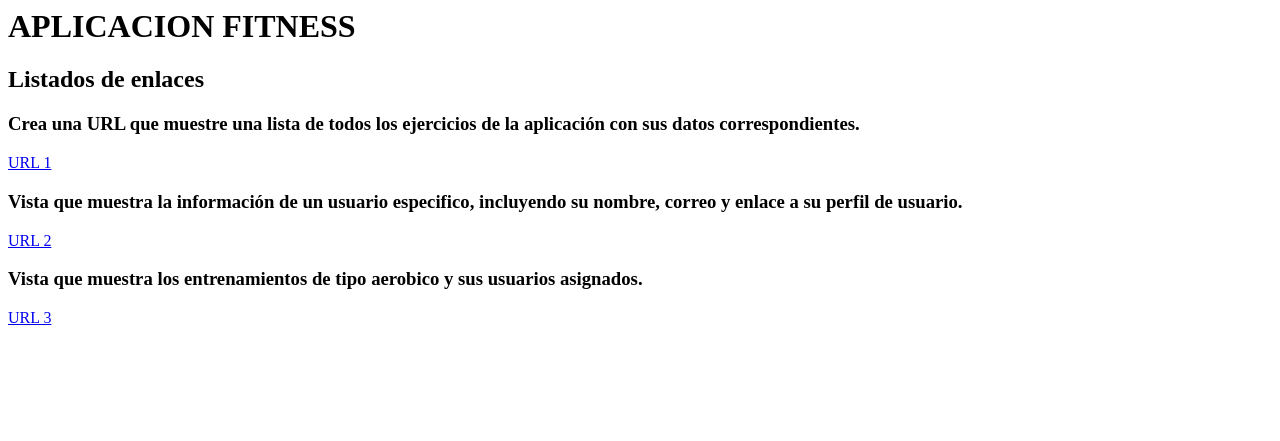
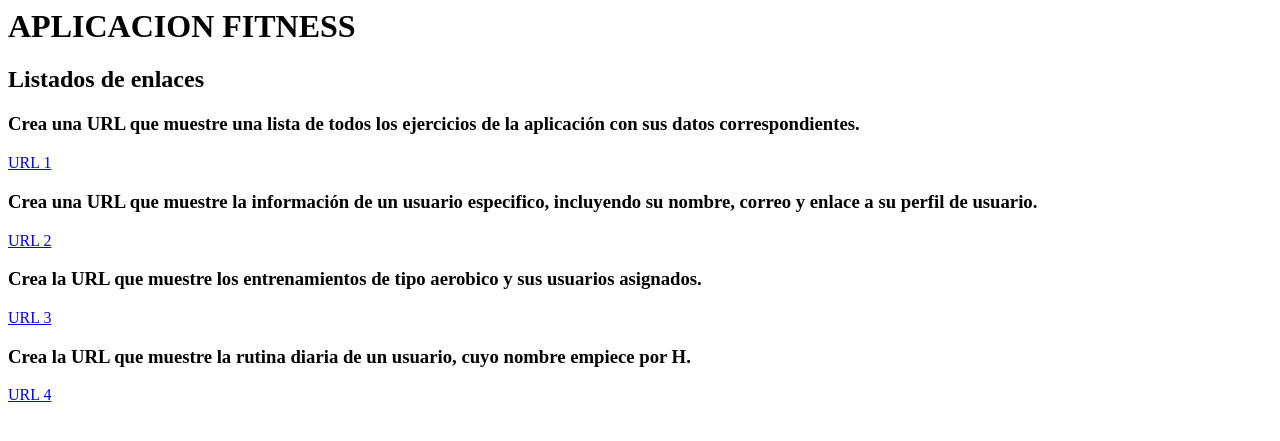
Before and after one commit to Gabbies20/App_Fitness, a Django app: page / in a window 1280 px wide. Shown: the top 441 px of the page. Run offline with Django 3.2, Linux system fonts and the light colour scheme.

Commit message:
URL 4 hecha

```diff
--- a/fitness/templates/fitness/entrenamientos_aerobicos.html
+++ b/fitness/templates/fitness/entrenamientos_aerobicos.html
@@ -16,7 +16,7 @@
                 <p><strong>Tipo de entrenamiento:</strong> {{ entrenamiento.get_tipo_display }}</p>
                 <p><strong>Usuarios:</strong> {{ entrenamiento.usuario }}</p>
                 <h3>Ejercicios:</h3>
-                <ul> <!--Entrenamiento tiene una relacion MAnytoMany con ejercicios-->
+                <ul> <!--Entrenamiento tiene una relacion ManytoMany con ejercicios-->
                     {% for ejercicio in entrenamiento.ejercicios.all %}
                         <p><strong>Ejercicio:</strong> {{ ejercicio.nombre }}</p>
 
--- a/fitness/templates/fitness/index.html
+++ b/fitness/templates/fitness/index.html
@@ -12,15 +12,21 @@
         </div>
         <div>
             <h3>
-                Vista que muestra la información de un usuario especifico, incluyendo su nombre, correo y enlace a su perfil de usuario.
+                Crea una URL que muestre la información de un usuario especifico, incluyendo su nombre, correo y enlace a su perfil de usuario.
             </h3>
             <a href=" {% url 'informacion_usuario'  %}">URL 2</a>
         </div>
         <div>
             <h3>
-                Vista que muestra los entrenamientos de tipo aerobico y sus usuarios asignados.
+                Crea la URL que muestre los entrenamientos de tipo aerobico y sus usuarios asignados.
             </h3>
             <a href=" {% url 'entrenamientos'  %}">URL 3</a>
+        </div>
+        <div>
+            <h3>
+                Crea la URL que muestre la rutina diaria de un usuario, cuyo nombre empiece por H.
+            </h3>
+            <a href=" {% url 'usuario_H'  %}">URL 4</a>
         </div>
 
     </body>
--- a/fitness/urls.py
+++ b/fitness/urls.py
@@ -6,5 +6,6 @@ urlpatterns = [
     path('ejercicios/listar',views.lista_ejercicios,name='lista_ejercicios'),
     path('informacion_usuario/',views.informacion_usuario,name='informacion_usuario'),
     path('perfil_usuario/<int:id_usuario>/',views.perfil_usuario,name='perfil_usuario'),
-    path('entrenamientos',views.entrenamiento_aerobico,name='entrenamientos')
+    path('entrenamientos',views.entrenamiento_aerobico,name='entrenamientos'),
+    path('usuario_H',views.usuario_con_h,name='usuario_H')
 ]
--- a/fitness/views.py
+++ b/fitness/views.py
@@ -1,5 +1,5 @@
 from django.shortcuts import render, get_object_or_404
-from .models import Ejercicio,Usuario,Perfil_de_Usuario,Entrenamiento
+from .models import Ejercicio,Usuario,Perfil_de_Usuario,Entrenamiento,RutinaDiaria
 
 # Create your views here.
 def index(request):
@@ -24,3 +24,9 @@ def perfil_usuario(request, id_usuario):
 def entrenamiento_aerobico(reques):
     entrenamientos = Entrenamiento.objects.prefetch_related('ejercicios').filter(tipo='AER')
     return render(reques,'fitness/entrenamientos_aerobicos.html',{'entrenamientos_mostrar':entrenamientos})
+
+
+def usuario_con_h(request):
+    # Filtra las rutinas diarias de usuarios cuyos nombres comienzan con 'H'
+    rutinas_diarias = RutinaDiaria.objects.filter(usuario__nombre__istartswith='H').select_related('usuario').prefetch_related('ejercicios')
+    return render(request, 'fitness/rutina_diaria_usuario_con_H.html', {'rutinas_diarias': rutinas_diarias})
```
Also changed, not shown: fitness/templates/fitness/rutina_diaria_usuario_con_H.html (added, +31 -0 lines).
